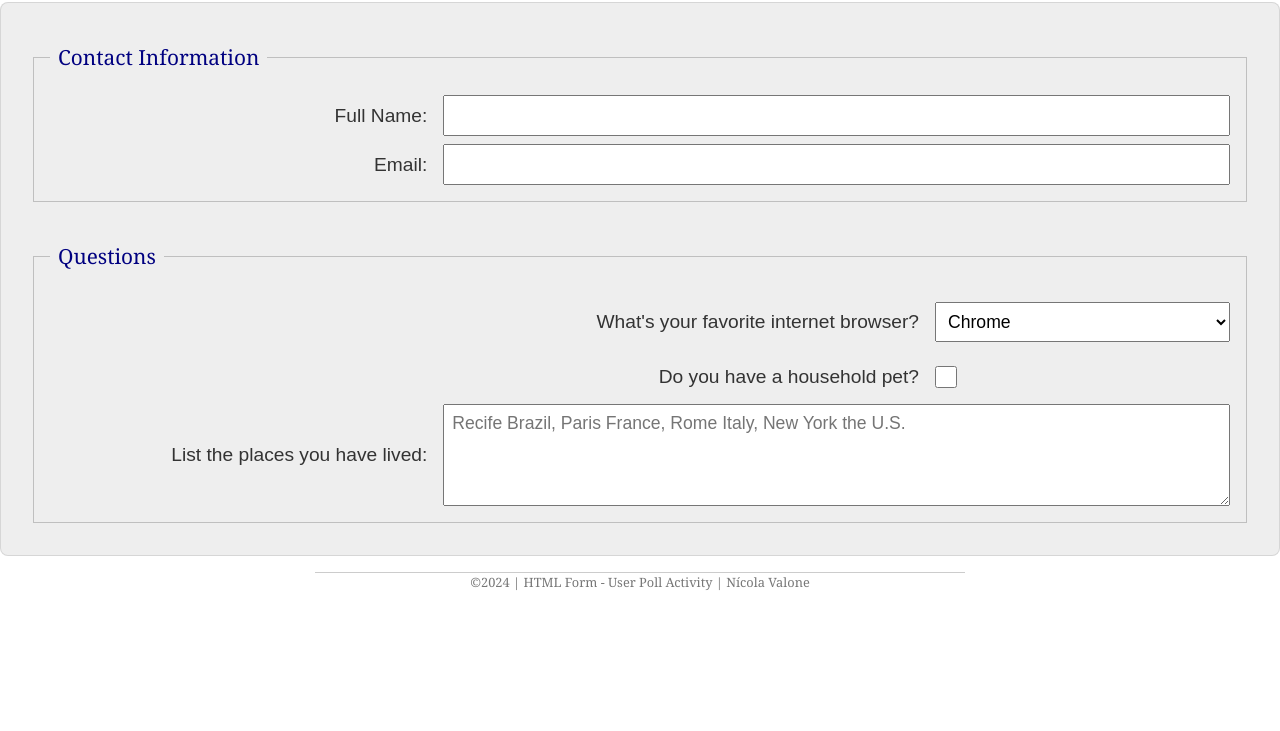
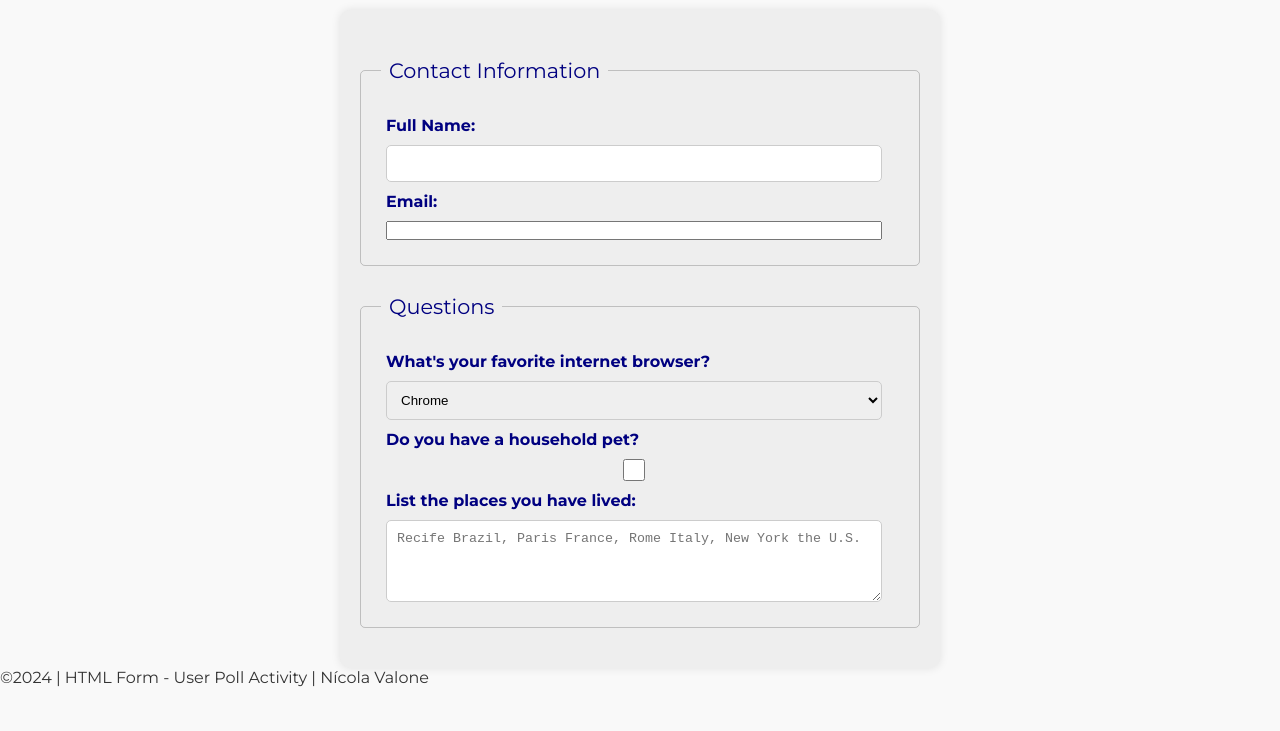
Before and after one commit to nicolavalone/wdd130, a plain HTML site: page week05/poll-form.html in a window 1280 px wide. Shown: the part 69-800 px from the top of the page. Drawn offline with Linux system fonts and the light colour scheme.

Commit message:
poll-form changed

```diff
--- a/week05/poll-form.css
+++ b/week05/poll-form.css
@@ -7,107 +7,96 @@
 }
 
 body {
-    font-family: Georgia, 'Times New Roman', Times, serif;
-    font-size: 1.2em;
+    font-family: 'Montserrat', sans-serif;
+    font-size: 16px;
     color: #333;
-    background: #fff;
-}
-
-header {
-    margin: auto;
-    width: 650px;
+    background-color: #f9f9f9;
 }
 
 h1 {
-    margin: 1rem;
-    font-size: 1.5em;
+    text-align: center;
+    margin: 20px 0;
     color: navy;
-    text-align: center;
 }
 
 form {
-    width: 650;
-    margin: auto;
-    padding: 1rem;
-    border: 1px solid rgba(0, 0, 0, 0.1);
-    border-radius: 0.5rem;
+    max-width: 600px;
+    margin: 0 auto;
+    padding: 20px;
     background-color: #eee;
-    display: grid;
+    border-radius: 10px;
+    box-shadow: 0 0 10px rgba(0, 0, 0, 0.1);
 }
 
 fieldset {
-    display: grid;
-    grid-gap: .5rem;
-    margin: 1rem;
+    margin: 20px 0;
+    padding: 20px;
     border: 1px solid rgba(0, 0, 0, 0.2);
-    padding: 1rem;
+    border-radius: 5px;
 }
 
 legend {
+    font-size: 1.3rem;
+    color: navy;
     padding: 0.5rem;
-    color: navy;
-    font-size: 1.3rem;
-}
-
-label,
-input,
-button,
-select,
-textarea {
-    font-family: Arial, Helvetica, sans-serif;
 }
 
 label {
-    text-align: right;
-    padding-right: 1rem;
+    display: block;
+    font-weight: bold;
+    margin-bottom: 5px;
+    color: navy;
 }
 
-input,
+input[type="text"],
+textarea,
 select,
-textarea {
-    padding: 0.5rem;
-    font-size: 1.1rem;
+input[type="number"] {
+    width: calc(100% - 22px);
+    padding: 10px;
+    margin-top: 5px;
+    border: 1px solid #ccc;
+    border-radius: 5px;
+    box-sizing: border-box;
 }
 
 input[type="checkbox"] {
     width: 22px;
     height: 22px;
-    vertical-align: bottom;
+    vertical-align: middle;
 }
 
-button {
-    margin: 1rem;
+button[type="submit"] {
+    width: 100%;
+    padding: 10px;
     background-color: navy;
-    color: #fff;
+    color: white;
     border: none;
-    border-radius: .5rem;
-    padding: .75rem;
-    font-size: 1.2rem;
+    border-radius: 5px;
+    cursor: pointer;
+    font-size: 16px;
+    margin-top: 10px;
 }
 
-button:hover {
-    background-color: darkgreen;
+button[type="submit"]:hover {
+    background-color: #004c8c;
+    color: #fff;
 }
 
-footer {
-    margin: 1rem auto 0;
-    width: 650px;
-    text-align: center;
-    font-size: 0.8rem;
-    color: #777;
-    border-top: 1px solid #ccc;
+.column1,
+.column2 {
+    display: grid;
+    grid-template-columns: 1fr;
 }
 
-.form-item {
-    display: grid;
-    align-items: center;
+.column1 label,
+.column2 label,
+.column1 input,
+.column2 input,
+.column1 select,
+.column2 select,
+.column1 textarea,
+.column2 textarea {
+    width: calc(100% - 22px);
+    margin: 5px;
 }
-
-.column1 {
-    grid-template-columns: 3fr 1fr;
-    margin: 0.5rem 0;
-}
-
-.column2 {
-    grid-template-columns: 1fr 2fr;
-}
```
